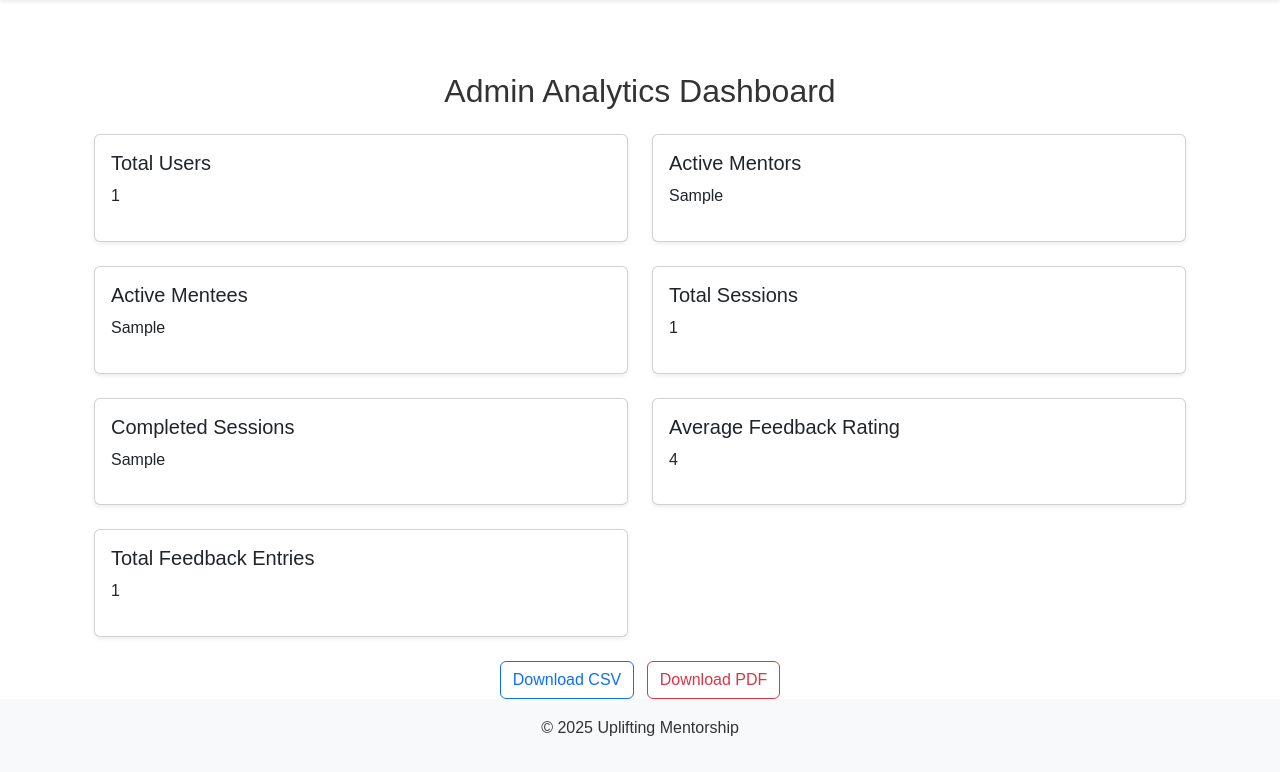
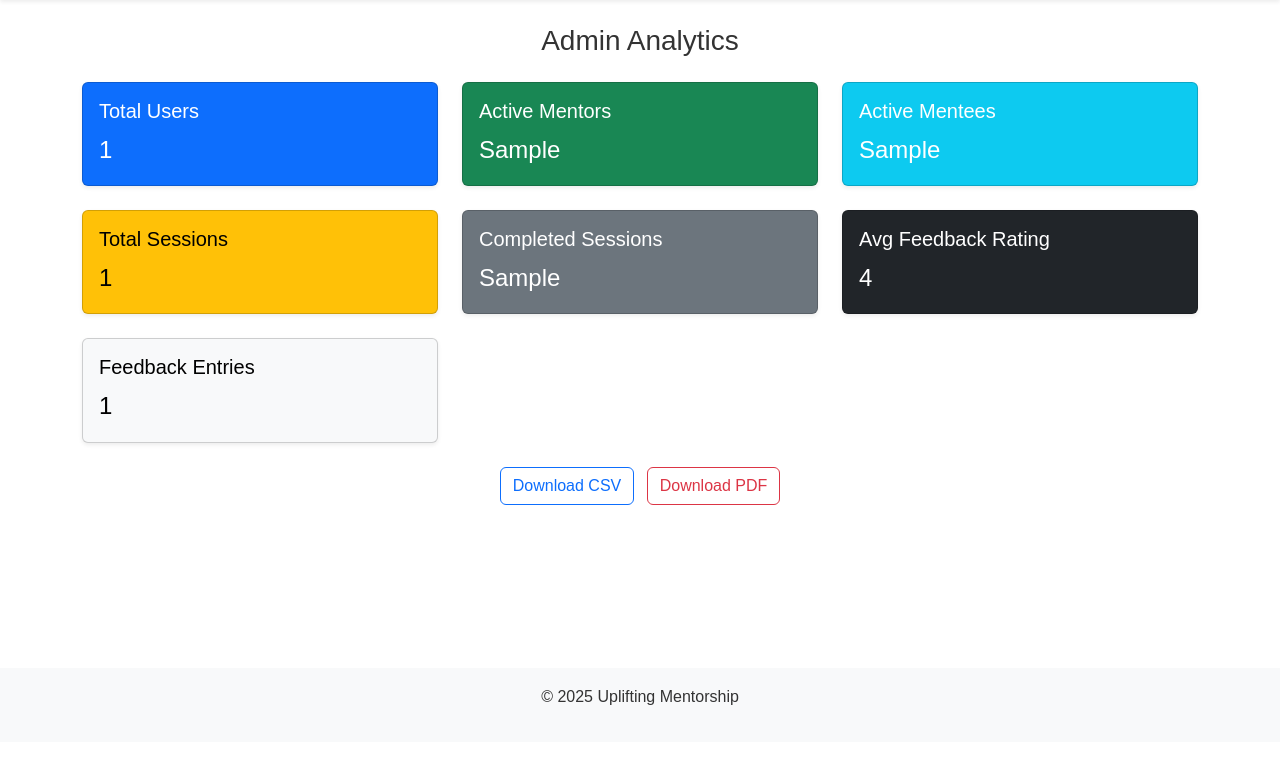
Before and after one commit to DANIEL-CHRISTIAN-KIZITO/Uplifting_Mentorship, a Django app: template templates/dashboard/analytics_dashboard.html in a window 1280 px wide. Shown: the part 58-830 px from the top of the page. After the commit the page ends 763 px from the top, so only its background shows below. Run offline with Django 5.2, Linux system fonts and the light colour scheme; the template is opened without the code that fills it: most values are stand-ins (such as "Sample title", 1, 10 or a date in 2020).

Commit message:
added more functionality

```diff
--- a/dashboard/urls.py
+++ b/dashboard/urls.py
@@ -9,5 +9,4 @@
     path('analytics/', analytics_dashboard, name='analytics_dashboard'),
     path('export/csv/', export_report_csv, name='export_csv'),
     path('export/pdf/', export_report_pdf, name='export_pdf'),
-
 ]
--- a/mentorship/urls.py
+++ b/mentorship/urls.py
@@ -14,4 +14,5 @@
     path('request/<int:mentor_id>/', views.request_mentorship, name='request'),
     path('manage/', views.manage_requests, name='manage_requests'),
     path('update/<int:request_id>/<str:action>/', views.update_request_status, name='update_status'),
+    path('search/', views.search_mentors, name='search_mentors'),
 ]
--- a/templates/dashboard/analytics_dashboard.html
+++ b/templates/dashboard/analytics_dashboard.html
@@ -2,57 +2,83 @@
 {% block title %}Admin Analytics Dashboard{% endblock %}
 
 {% block content %}
-<div class="container mt-5">
-    <h2 class="text-center mb-4">Admin Analytics Dashboard</h2>
 
-    <div class="row row-cols-1 row-cols-md-2 g-4">
+    <h3 class="text-center mb-4">Admin Analytics</h3>
+
+    <div class="row row-cols-1 row-cols-md-2 row-cols-lg-3 g-4">
+
         <div class="col">
-            <div class="card shadow-sm p-3">
-                <h5>Total Users</h5>
-                <p>{{ total_users }}</p>
+            <div class="card text-white bg-primary h-100 shadow-sm">
+                <div class="card-body">
+                    <h5 class="card-title">Total Users</h5>
+                    <p class="card-text fs-4">{{ total_users }}</p>
+                </div>
             </div>
         </div>
+
         <div class="col">
-            <div class="card shadow-sm p-3">
-                <h5>Active Mentors</h5>
-                <p>{{ active_mentors }}</p>
+            <div class="card text-white bg-success h-100 shadow-sm">
+                <div class="card-body">
+                    <h5 class="card-title">Active Mentors</h5>
+                    <p class="card-text fs-4">{{ active_mentors }}</p>
+                </div>
             </div>
         </div>
+
         <div class="col">
-            <div class="card shadow-sm p-3">
-                <h5>Active Mentees</h5>
-                <p>{{ active_mentees }}</p>
+            <div class="card text-white bg-info h-100 shadow-sm">
+                <div class="card-body">
+                    <h5 class="card-title">Active Mentees</h5>
+                    <p class="card-text fs-4">{{ active_mentees }}</p>
+                </div>
             </div>
         </div>
+
         <div class="col">
-            <div class="card shadow-sm p-3">
-                <h5>Total Sessions</h5>
-                <p>{{ total_sessions }}</p>
+            <div class="card text-bg-warning h-100 shadow-sm">
+                <div class="card-body">
+                    <h5 class="card-title">Total Sessions</h5>
+                    <p class="card-text fs-4">{{ total_sessions }}</p>
+                </div>
             </div>
         </div>
+
         <div class="col">
-            <div class="card shadow-sm p-3">
-                <h5>Completed Sessions</h5>
-                <p>{{ completed_sessions }}</p>
+            <div class="card text-bg-secondary h-100 shadow-sm">
+                <div class="card-body">
+                    <h5 class="card-title">Completed Sessions</h5>
+                    <p class="card-text fs-4">{{ completed_sessions }}</p>
+                </div>
             </div>
         </div>
+
         <div class="col">
-            <div class="card shadow-sm p-3">
-                <h5>Average Feedback Rating</h5>
-                <p>{{ avg_rating }}</p>
+            <div class="card text-bg-dark text-white h-100 shadow-sm">
+                <div class="card-body">
+                    <h5 class="card-title">Avg Feedback Rating</h5>
+                    <p class="card-text fs-4">{{ average_rating }}</p>
+                </div>
             </div>
         </div>
+
         <div class="col">
-            <div class="card shadow-sm p-3">
-                <h5>Total Feedback Entries</h5>
-                <p>{{ total_feedback }}</p>
+            <div class="card text-bg-light h-100 shadow-sm">
+                <div class="card-body">
+                    <h5 class="card-title">Feedback Entries</h5>
+                    <p class="card-text fs-4">{{ total_feedback }}</p>
+                </div>
             </div>
         </div>
+
     </div>
 
     <div class="mt-4 text-center">
         <a href="{% url 'dashboard:export_csv' %}" class="btn btn-outline-primary me-2">Download CSV</a>
         <a href="{% url 'dashboard:export_pdf' %}" class="btn btn-outline-danger">Download PDF</a>
     </div>
+
+</div>
+
+
 </div>
 {% endblock %}
```
Also changed, not shown: dashboard/views.py (+89 -19 lines), mentorship/templates/mentorship/search_mentors.html (added, +33 -0 lines), mentorship/views.py (+21 -9 lines), static/js/Chart.js (added, +52 -0 lines), templates/dashboard/dashboard.html (+79 -0 lines), scheduling_sessions/migrations/0002_session.py (added).
